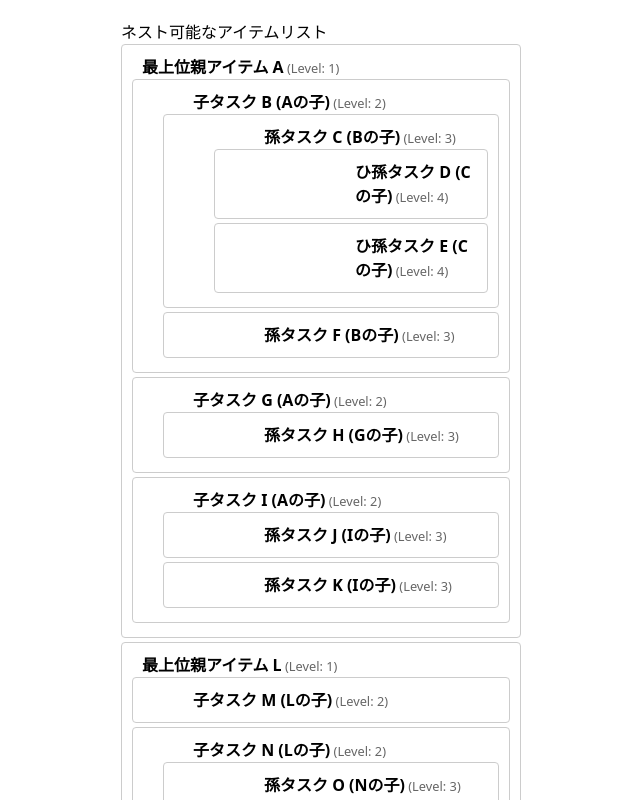
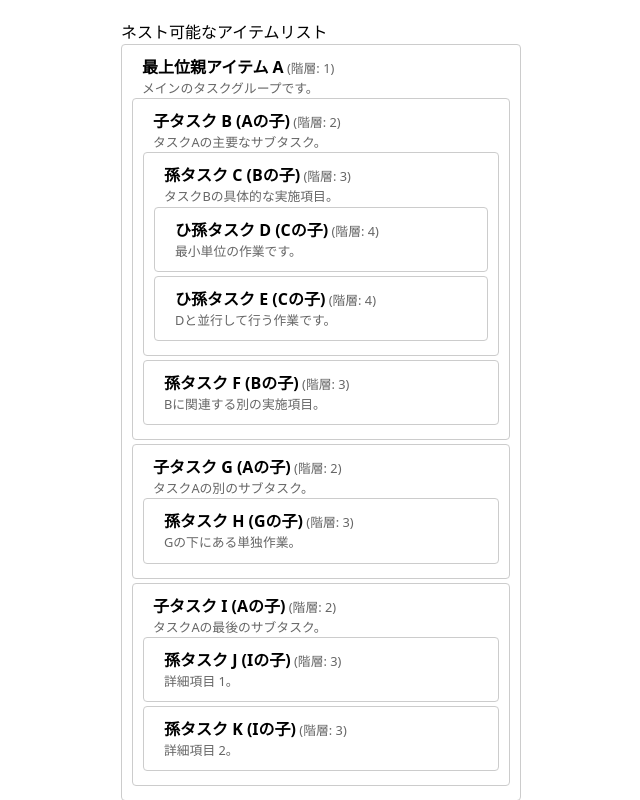
Before and after one commit to shoha-ryo/slideMemo, a Next.js app in the folder my-next-app/: page /task in a window 1280 px wide. Shown: the top 800 px of the page, without its empty margins (319-959 px from the left). Built offline with nearby package versions, Linux system fonts and the light colour scheme.

Commit message:
<DragOverlay>に変更し、デザインを調整

```diff
--- a/my-next-app/src/app/task/components/Card.tsx
+++ b/my-next-app/src/app/task/components/Card.tsx
@@ -1,7 +1,7 @@
 'use client'
 
-import React from 'react';
-import { useDraggable, useDroppable } from '@dnd-kit/core';
+import React, { use } from 'react';
+import { useDraggable, useDroppable, useDndContext } from '@dnd-kit/core';
 
 // アイテムデータの型定義
 interface ItemProps {
@@ -11,28 +11,27 @@ interface ItemProps {
   title: string;
   details: string;
 	children: ItemProps[]; // ⭐ 再帰的に子要素を持つ
+	useOverlay?: boolean; // DragOverlayで使用するかどうかのフラグ
 }
 
 
 
 // Draggable/Droppable コンポーネント
-const Card: React.FC<ItemProps> = ({ startOffset, id, level, title, details, children }) => {
+const Card: React.FC<ItemProps> = ({ startOffset, id, level, title, details, children, useOverlay }) => {
 
   // --- 1. Draggableの設定 ---
   const { attributes, listeners, setNodeRef: setDraggableRef, transform } = useDraggable({
     id: id,
   });
 
+	const isActive = useDndContext().active?.id === id;
+
   // ドラッグ時の位置変換スタイル
-  const draggableStyle = transform ? {
-    // transform: `translate3d(${transform.x}px, ${transform.y}px, 0)`,
-    transform: `translate3d(${transform.x + startOffset.x}px, ${transform.y + startOffset.y}px, 0)`,
-    // ドラッグ中は手前に表示するためz-indexを高くする
-    zIndex: 100,
-    cursor: 'grabbing',
+  const draggableStyle = useOverlay ? {
+		// DragOverlay 用のスタイル
   } : {
-    cursor: 'grab',
-  };
+		opacity: isActive? 0.3 : 1
+	};
 
   // --- 2. Droppableの設定 ---
   const { isOver, setNodeRef: setDroppableRef } = useDroppable({
@@ -44,7 +43,7 @@ const Card: React.FC<ItemProps> = ({ startOffset, id, level, title, details, chi
   // role (1~5) を元にネストレベル (インデント) を計算
   // 例: role 1 -> 0px, role 2 -> 20px, role 3 -> 40px, ...
   const nestingLevel = level - 1;
-  const paddingLeft = nestingLevel * 20; // 20px ずつインデント
+  const paddingLeft = nestingLevel * 0; // 20px ずつインデント
 
   // ドロップ時の視覚的なフィードバック
   const activeStyle = {
@@ -58,7 +57,6 @@ const Card: React.FC<ItemProps> = ({ startOffset, id, level, title, details, chi
     setDroppableRef(node);
     setDraggableRef(node);
   };
-
 
   return (
     <div
@@ -83,7 +81,11 @@ const Card: React.FC<ItemProps> = ({ startOffset, id, level, title, details, chi
 			{/* ⭐ 1. このアイテム自体の表示部分 */}
 			<div style={{ paddingLeft: `${paddingLeft + 10}px` }}>
 				<strong>{title}</strong>
-				<span style={{ fontSize: '0.8em', color: '#666' }}> (Level: {level})</span>
+				<span style={{ fontSize: '0.8em', color: '#666' }}> (階層: {level})</span>
+				{useOverlay
+					? <p>・・・</p>
+					: <p style={{ fontSize: '0.8em', color: '#666'}}>{details}</p>
+				}
 			</div>
 			{/* ⭐ 2. 子要素の再帰的なレンダリング */}
 			{children.length > 0 && (
--- a/my-next-app/src/app/task/page.tsx
+++ b/my-next-app/src/app/task/page.tsx
@@ -1,8 +1,8 @@
 'use client';
 
 // App.js や 親コンポーネント
-import React, {useState} from 'react';
-import { DndContext, closestCenter, pointerWithin } from '@dnd-kit/core';
+import React, { useState } from 'react';
+import { DndContext, DragOverlay, closestCenter, pointerWithin } from '@dnd-kit/core';
 import { getQuadrant } from './components/quadrantCollisionDetection';
 import  Card  from './components/Card';
 import ItemData from './data.json';
@@ -25,6 +25,7 @@ export default function App() {
 		quadrant: null,
 	});
 	const [startOffset, setStartOffset] = useState({ x: 0, y: 0 });
+	const [activeId, setActiveId] = useState(null);
 
 
 	// 動的に象限を判定して状態更新
@@ -54,6 +55,7 @@ export default function App() {
 
   const handleDragStart = (event) => {
 		const { active } = event;
+		setActiveId(event.active.id);
 
 		// ポインタと図形の左上を合わせるためのオフセット計算
     const e = event.activatorEvent;
@@ -67,6 +69,7 @@ export default function App() {
 				y: e.clientY - rect.top,
 			});
 			console.log(startOffset)
+			console.log(rect)
 		}
   }
 
@@ -81,12 +84,29 @@ export default function App() {
 
 
 	const handleDragEnd = (event) => {
+		setActiveId(null);
+
 		setHoverInfo({
       activeId: null,
       droppableId: null,
       quadrant: null,
     });
 	};
+
+
+	  // 取得関数：ID を指定してそのアイテムだけを返す（Overlay用）
+  const findItem = (id, list = items) => {
+    for (const item of list) {
+      if (item.id === id) return item;
+      if (item.children?.length) {
+        const deep = findItem(id, item.children);
+        if (deep) return deep;
+      }
+    }
+    return null;
+  };
+	const activeItem = activeId ? findItem(activeId) : null;
+
 
 
 
@@ -104,6 +124,21 @@ export default function App() {
         {items.map((item) => (
           <Card key={item.id} startOffset={startOffset} {...item} />
         ))}
+
+        {/* Overlay */}
+        <DragOverlay>
+          {activeItem ? (
+            // ⭐ 子は渡さない → 安定する（見た目だけ子を渡したい）
+            <Card
+              {...activeItem}
+              startOffset={startOffset}
+              children={[]}
+              useOverlay={true} // transform補正のために渡す
+            />
+          ) : null}
+        </DragOverlay>
+
+
 				{/* ↓ 衝突状況の表示領域 */}
         <div
           style={{
```
